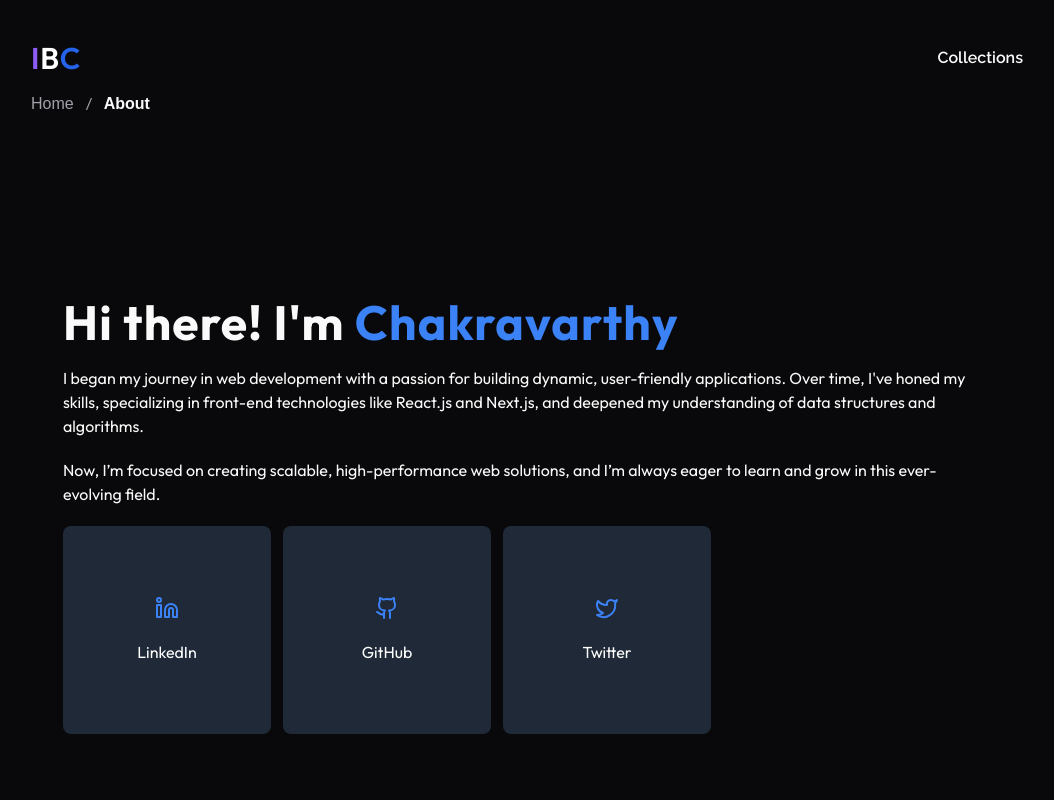
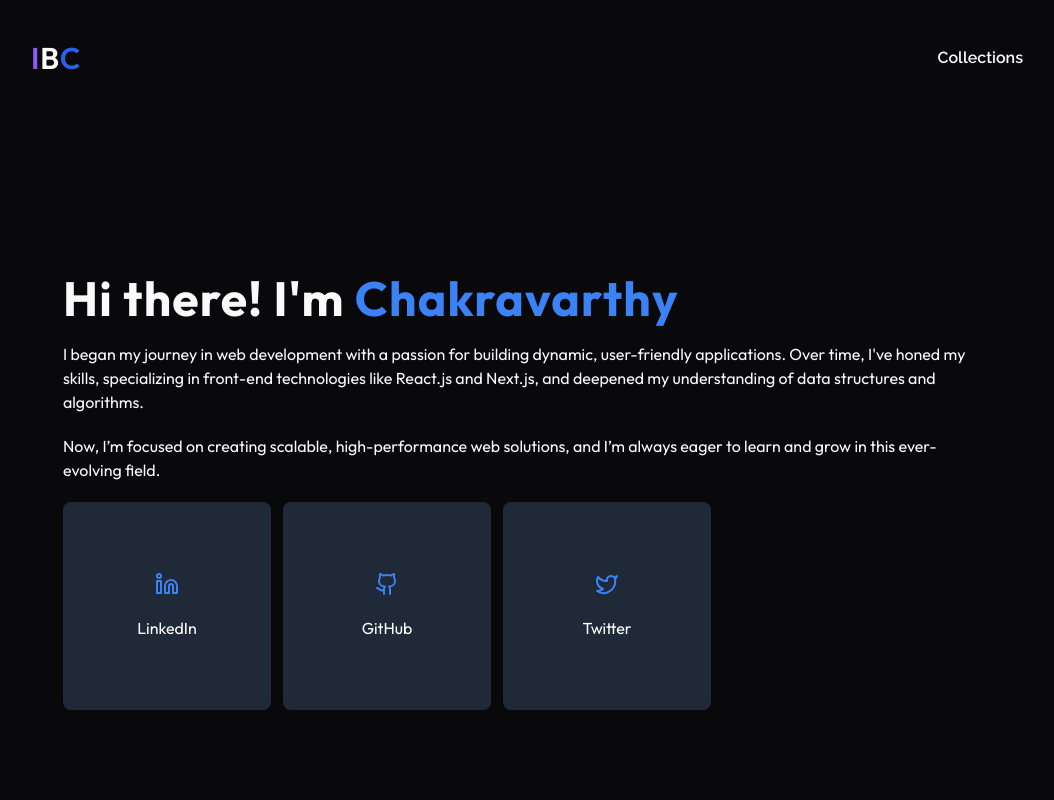
Before and after one commit to Chakravarthy-E/insights-by-charki, a Next.js app: page /about in a window 1280 px wide. Shown: the top 800 px of the page, without its empty margins (113-1167 px from the left). Built offline with nearby package versions, Linux system fonts and the light colour scheme.

Commit message:
feat: back to old modal

```diff
--- a/src/app/layout.tsx
+++ b/src/app/layout.tsx
@@ -4,8 +4,6 @@ import "./globals.css";
 import { ReactQueryProvider } from "@/react-query/provider";
 import Navbar from "@/components/global/navbar";
 import { ThemeProvider } from "@/components/theme/ThemeProvider";
-import CustomBreadCrumb from "@/components/global/bread-crumb";
-import { SlashIcon } from "@radix-ui/react-icons";
 import Footer from "@/components/global/footer";
 
 const geistSans = localFont({
@@ -42,7 +40,7 @@ export default function RootLayout({
             disableTransitionOnChange
           >
             <Navbar />
-            <CustomBreadCrumb
+            {/* <CustomBreadCrumb
               homeElement="Home"
               separator={
                 <SlashIcon className="h-4 w-4 text-muted-foreground" />
@@ -50,7 +48,7 @@ export default function RootLayout({
               containerClasses="space-x-2"
               listClasses="text-muted-foreground hover:text-primary"
               activeClasses="text-primary font-bold"
-            />
+            /> */}
             {children}
             <Footer />
           </ThemeProvider>
--- a/src/components/global/articles/ArticleCard.tsx
+++ b/src/components/global/articles/ArticleCard.tsx
@@ -9,7 +9,7 @@ interface ArticleProps {
 
 function ArticleCard({ article }: ArticleProps) {
   return (
-    <Link href={`/collections/${article.category}/${article.slug}`}>
+    <Link href={`/${article.category}/${article.slug}`}>
       <div
         key={article.slug}
         className=" opacity-80 hover:opacity-100 transition-opacity duration-300 group bg-gray-800 px-4 py-2 relative overflow-hidden block lg:h-60 md:h-60"
```
Also changed, not shown: src/app/[category]/[slug]/not-found.tsx (renamed from src/app/collections/[category]/[slug]/not-found.tsx), src/app/[category]/[slug]/page.tsx (renamed from src/app/collections/[category]/[slug]/page.tsx), vercel.json.
